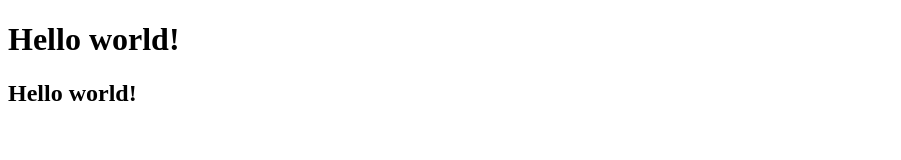
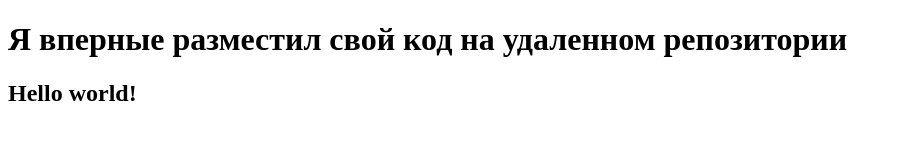
Before and after one commit to Arizonachel/test_repo11, a plain HTML site: page index.html in a window 1280 px wide. Shown: the whole page, without its empty margins (0-901 px from the left). Drawn offline with Linux system fonts and the light colour scheme.

Commit message:
New commit

```diff
--- a/index.html
+++ b/index.html
@@ -3,10 +3,10 @@
 <head>
     <meta charset="UTF-8">
     <meta name="viewport" content="width=device-width, initial-scale=1.0">
-    <title>Document</title>
+    <title>New git project</title>
 </head>
 <body>
-    <h1>Hello world!</h1>
+    <h1>Я вперные разместил свой код на удаленном репозитории</h1>
     <h2>Hello world!</h2>
 </body>
 </html>
```
